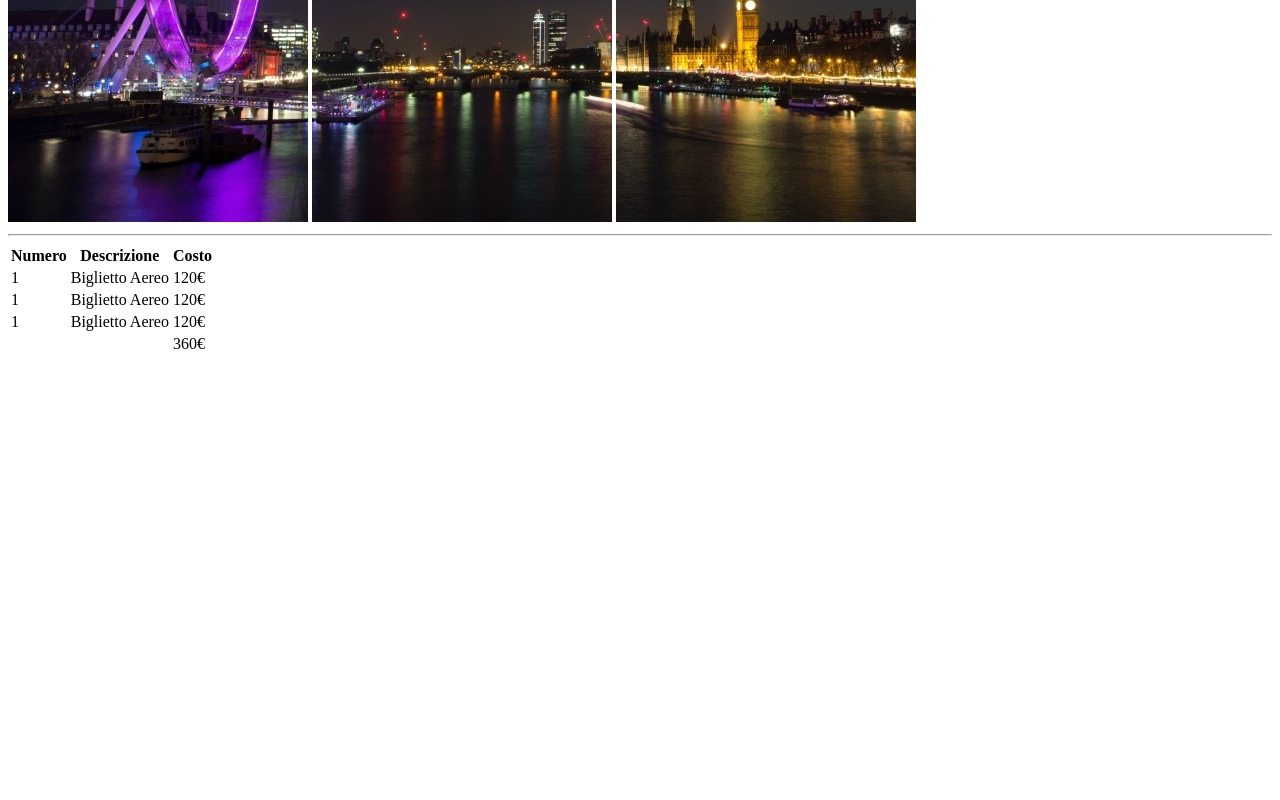
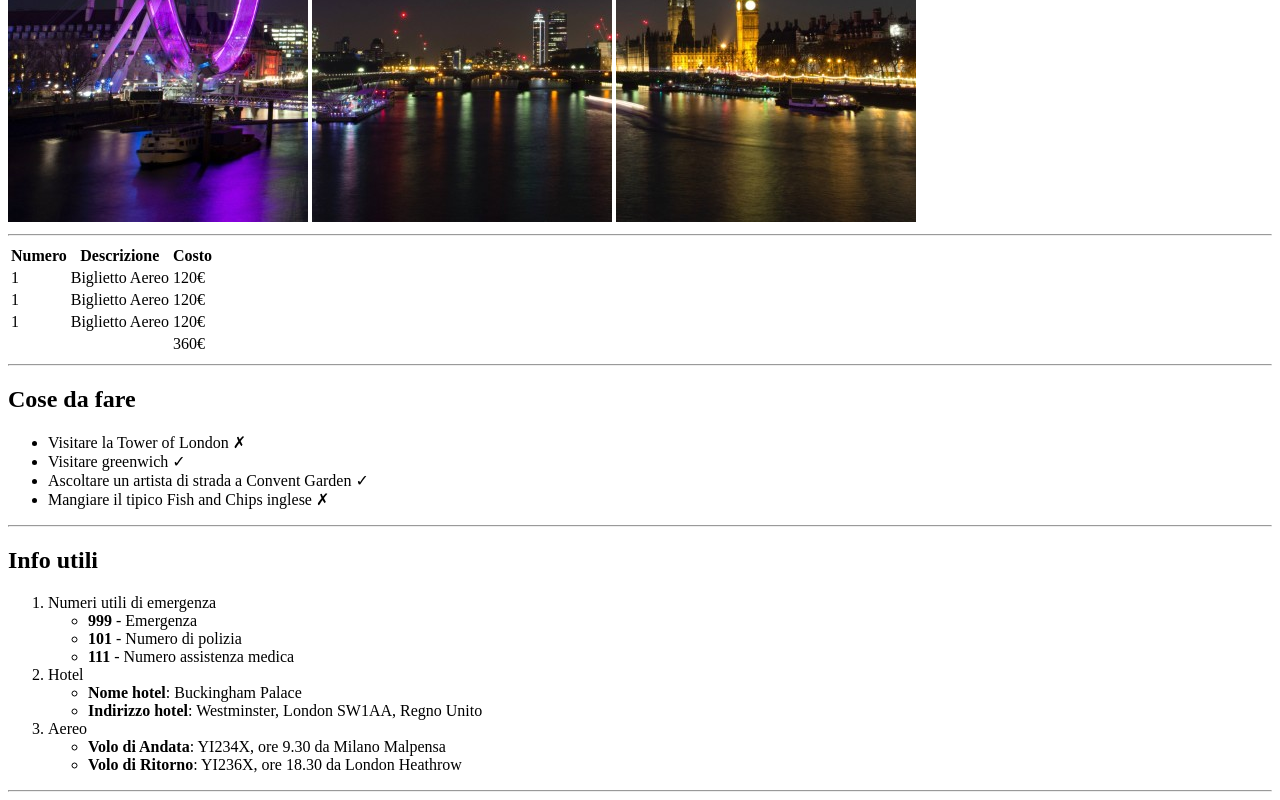
Before and after one commit to DeserioArianna/html-london-trip, a plain HTML site: page index.html in a window 1280 px wide. Shown: the part 458-1258 px from the top of the page. Before the commit the page ends 822 px from the top, so only its background shows below. Drawn offline with Linux system fonts and the light colour scheme.

Commit message:
feat: inizio e fine delle liste

```diff
--- a/index.html
+++ b/index.html
@@ -1,17 +1,20 @@
 <!DOCTYPE html>
 <html lang="en">
+
 <head>
     <meta charset="UTF-8">
     <meta name="viewport" content="width=device-width, initial-scale=1.0">
     <title>Document</title>
 </head>
+
+<header>
+    <h1>Il mio Viaggio a Londra</h1>
+    <img src="./img/pexels-bill-emrich-230794-0.jpg" alt="Ruota panoramica di sera">
+    <img src="./img/pexels-bill-emrich-230794-1.jpg" alt="Ponte sul Tagimi di sera">
+    <img src="./img/pexels-bill-emrich-230794-2.jpg" alt="Tower Bridge di sera">
+</header>
+
 <body>
-    <header>
-        <h1>Il mio Viaggio a Londra</h1>
-        <img src="./img/pexels-bill-emrich-230794-0.jpg" alt="Ruota panoramica di sera">
-        <img src="./img/pexels-bill-emrich-230794-1.jpg" alt="Ponte sul Tagimi di sera">
-        <img src="./img/pexels-bill-emrich-230794-2.jpg" alt="Tower Bridge di sera">
-    </header>
 
     <hr>
 
@@ -51,5 +54,49 @@
             </tr>
         </tfoot>
     </table>
+
+    <hr>
+
+    <h2>Cose da fare</h2>
+
+    <ul>
+        <li>Visitare la Tower of London &#10007;</li>
+        <li>Visitare greenwich &#10003;</li>
+        <li>Ascoltare un artista di strada a Convent Garden &#10003;</li>
+        <li>Mangiare il tipico Fish and Chips inglese &#10007;</li>
+    </ul>
+
+    <hr>
+
+    <h2>Info utili</h2>
+
+    <ol>
+        <li>Numeri utili di emergenza
+            <ul>
+                <li><strong>999</strong> - Emergenza</li>
+                <li><strong>101</strong> - Numero di polizia</li>
+                <li><strong>111</strong> - Numero assistenza medica</li>
+            </ul>
+        </li>
+
+        <li>Hotel
+            <ul>
+               <li><strong>Nome hotel</strong>: Buckingham Palace</li>
+               <li><strong>Indirizzo hotel</strong>: Westminster, London SW1AA, Regno Unito</li>
+            </ul>
+        </li>
+
+        <li>Aereo
+            <ul>
+                <li><strong>Volo di Andata</strong>: YI234X, ore 9.30 da Milano Malpensa</li>
+                <li><strong>Volo di Ritorno</strong>: YI236X, ore 18.30 da London Heathrow</li>
+            </ul>
+        </li>
+    </ol>
+
+    <hr>
+
+
 </body>
+
 </html>
```
